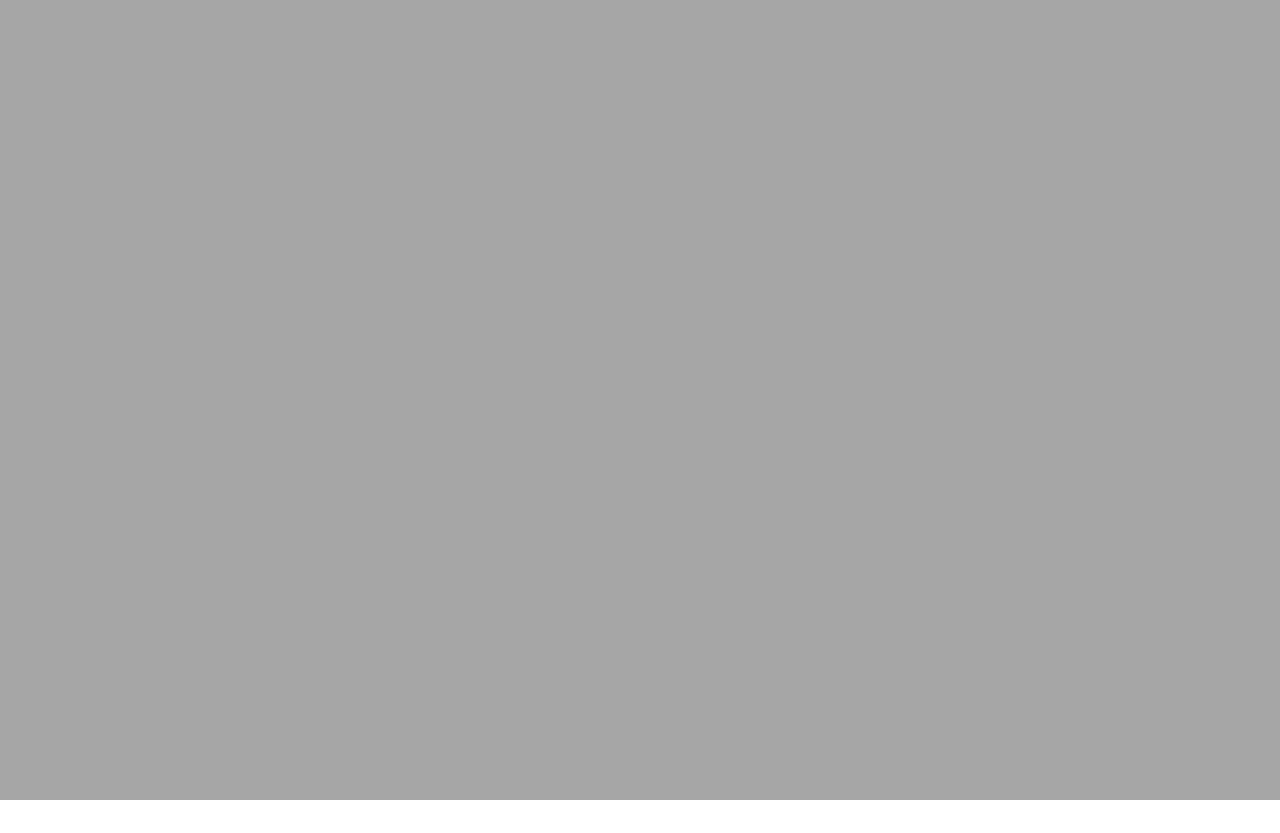
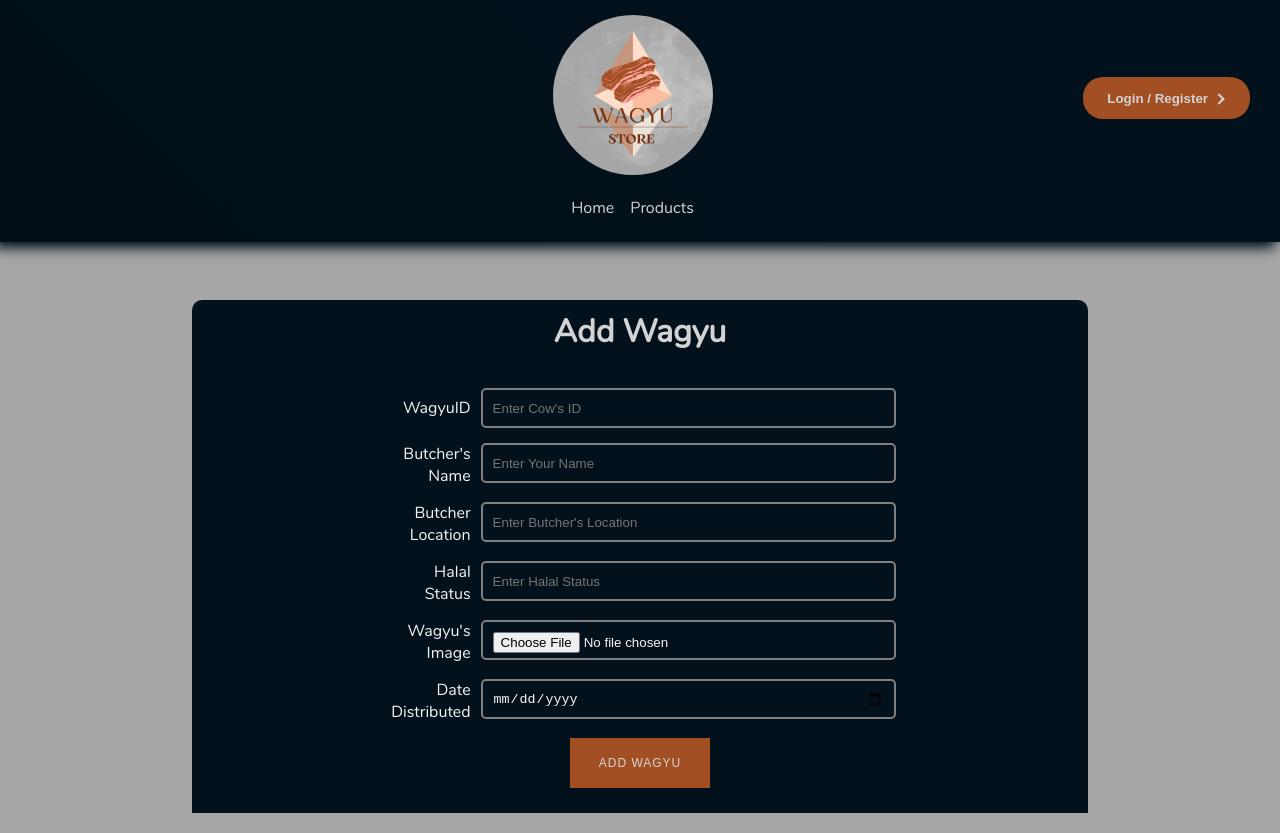
Before and after one commit to per-wat/Blockchain-Group-Project, a React (Create React App) app in the folder wagyu-store/: page /addmanu in a window 1280 px wide. Before the commit this address had no page. Before the commit the page ends 800 px from the top, so only its background shows below. Built offline with nearby package versions, Linux system fonts and the light colour scheme; what lord-icon-element would draw is missing.

Commit message:
Added AddManu page

```diff
--- a/wagyu-store/src/App.js
+++ b/wagyu-store/src/App.js
@@ -6,6 +6,7 @@ import Login from "./components/Login";
 import Register from "./components/Register";
 import Profile from "./components/Profile";
 import AddWagyu from "./components/Add Wagyu";
+import AddManu from "./components/Add Manu";
 import "./styles/App.css"
 import "./styles/variables.css"
 
@@ -21,6 +22,7 @@ function App() {
           <Route path="/register" element={<Register/>} />
           <Route path="/profile" element={<Profile/>} />
           <Route path="/addwagyu" element={<AddWagyu/>} />
+          <Route path="/addmanu" element={<AddManu/>} />
         </Routes>
       </Router>
     </div>
--- /dev/null
+++ b/wagyu-store/src/components/Add Manu.js
@@ -0,0 +1,148 @@
+import { useState } from "react";
+import "../styles/Add Manu.css";
+import NavBar from "./NavBar";
+
+const AddManu = () => {
+    const [wagyuId, setWagyuId] = useState("");
+    const [butcherName, setButcherName] = useState("");
+    const [butcherLoc, setButcherLoc] = useState("");
+    const [isHalal, setIsHalal] = useState("");
+    const [imgRef, setImgRef] = useState("");
+    const [dateDis, setDateDis] = useState("");
+
+    const handleChange = (e) => {
+        if (e.target.name === "wagyuId") {
+            setWagyuId(e.target.value);
+        } else if (e.target.name === "butcherName") {
+            setButcherName(e.target.value);
+        } else if (e.target.name === "butcherLoc") {
+            setButcherLoc(e.target.value);
+        } else if (e.target.name === "isHalal") {
+            setIsHalal(e.target.value);
+        } else if (e.target.name === "imgRef") {
+            setImgRef(e.target.value);
+        } else if (e.target.name === "dateDis") {
+            setDateDis(e.target.value);
+        }
+    };
+
+    return (
+        <div className="navbar-container farmer">
+        <NavBar />
+            <div className="farmer-container">
+                <div className="farmer-header">
+                <h1>Add Wagyu</h1>
+                </div>
+                <div className="farmer-body">
+                    <div>
+                        <label className="input-label">WagyuID </label>
+                        <input
+                        placeholder="Enter Cow's ID"
+                        name="wagyuId"
+                        value={wagyuId}
+                        className="input"
+                        type="text"
+                        onChange={handleChange}
+                        />
+                    </div>
+                    <div>
+                        <label className="input-label">Butcher's Name </label>
+                        <input
+                        placeholder="Enter Your Name"
+                        name="butcherName"
+                        value={butcherName}
+                        className="input"
+                        type="text"
+                        onChange={handleChange}
+                        />
+                    </div>
+                    <div>
+                        <label className="input-label">Butcher Location </label>
+                        <input
+                        placeholder="Enter Butcher's Location"
+                        name="butcherLoc"
+                        value={butcherLoc}
+                        className="input"
+                        type="text"
+                        onChange={handleChange}
+                        />
+                    </div>
+                    <div>
+                        <label className="input-label">Halal Status </label>
+                        <input
+                        placeholder="Enter Halal Status"
+                        name="isHalal"
+                        value={isHalal}
+                        className="input"
+                        type="text"
+                        onChange={handleChange}
+                        />
+                    </div>
+                    <div>
+                        <label className="input-label">Wagyu's Image </label>
+                        <input
+                        placeholder="Enter Halal Status"
+                        name="imgRef"
+                        value={imgRef}
+                        className="input"
+                        type="file"
+                        accept="image/*"
+                        onChange={handleChange}
+                        />
+                    </div>
+                    <div>
+                        <label className="input-label">Date Distributed </label>
+                        <input
+                        placeholder="Enter Date Distribution"
+                        name="dateDis"
+                        value={dateDis}
+                        className="input"
+                        type="date"
+                        onChange={handleChange}
+                        />
+                    </div>
+                    <div>
+                        <span className="farmer-btn">
+                            <button class="btn">
+                                <span class="btn-text-one">Add Wagyu</span>
+                                <span class="btn-text-two">
+                                    <svg
+                                        width="140"
+                                        height="40"
+                                        viewBox="0 0 256 417"
+                                        xmlns="http://www.w3.org/2000/svg"
+                                        preserveAspectRatio="xMidYMid"
+                                    >
+                                        <path
+                                        fill="#343434"
+                                        d="M127.961 0l-2.795 9.5v275.668l2.795 2.79 127.962-75.638z"
+                                        />
+                                        <path
+                                        fill="#8C8C8C"
+                                        d="M127.962 0L0 212.32l127.962 75.639V154.158z"
+                                        />
+                                        <path
+                                        fill="#3C3C3B"
+                                        d="M127.961 312.187l-1.575 1.92v98.199l1.575 4.6L256 236.587z"
+                                        />
+                                        <path
+                                        fill="#8C8C8C"
+                                        d="M127.962 416.905v-104.72L0 236.585z"
+                                        />
+                                        <path
+                                        fill="#141414"
+                                        d="M127.961 287.958l127.96-75.637-127.96-58.162z"
+                                        />
+                                        <path fill="#393939" d="M0 212.32l127.96 75.638v-133.8z" />
+                                    </svg>
+                                </span>
+                            </button>
+                        </span>
+                    </div>
+                </div>
+            </div>
+        </div>
+    );
+};
+
+export default AddManu;
```
Also changed, not shown: wagyu-store/src/styles/Add Manu.css (added).
